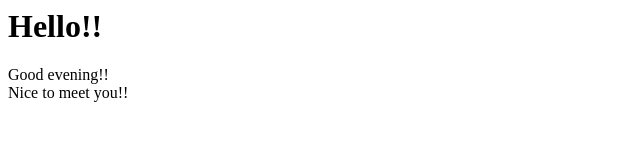
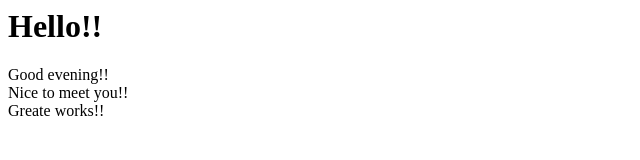
Before and after one commit to denika9114/portfolio, a plain HTML site: page index.html in a window 1280 px wide. Shown: the full height of the page, 0-640 px from the left. Drawn offline with Linux system fonts and the light colour scheme.

Commit message:
Add files via upload

```diff
--- a/index.html
+++ b/index.html
@@ -8,6 +8,8 @@
 			Good evening!!
 			<br/>
 			Nice to meet you!!
+			<br />
+			Greate works!!
 		</p>
 	</body>
 </html>
```
